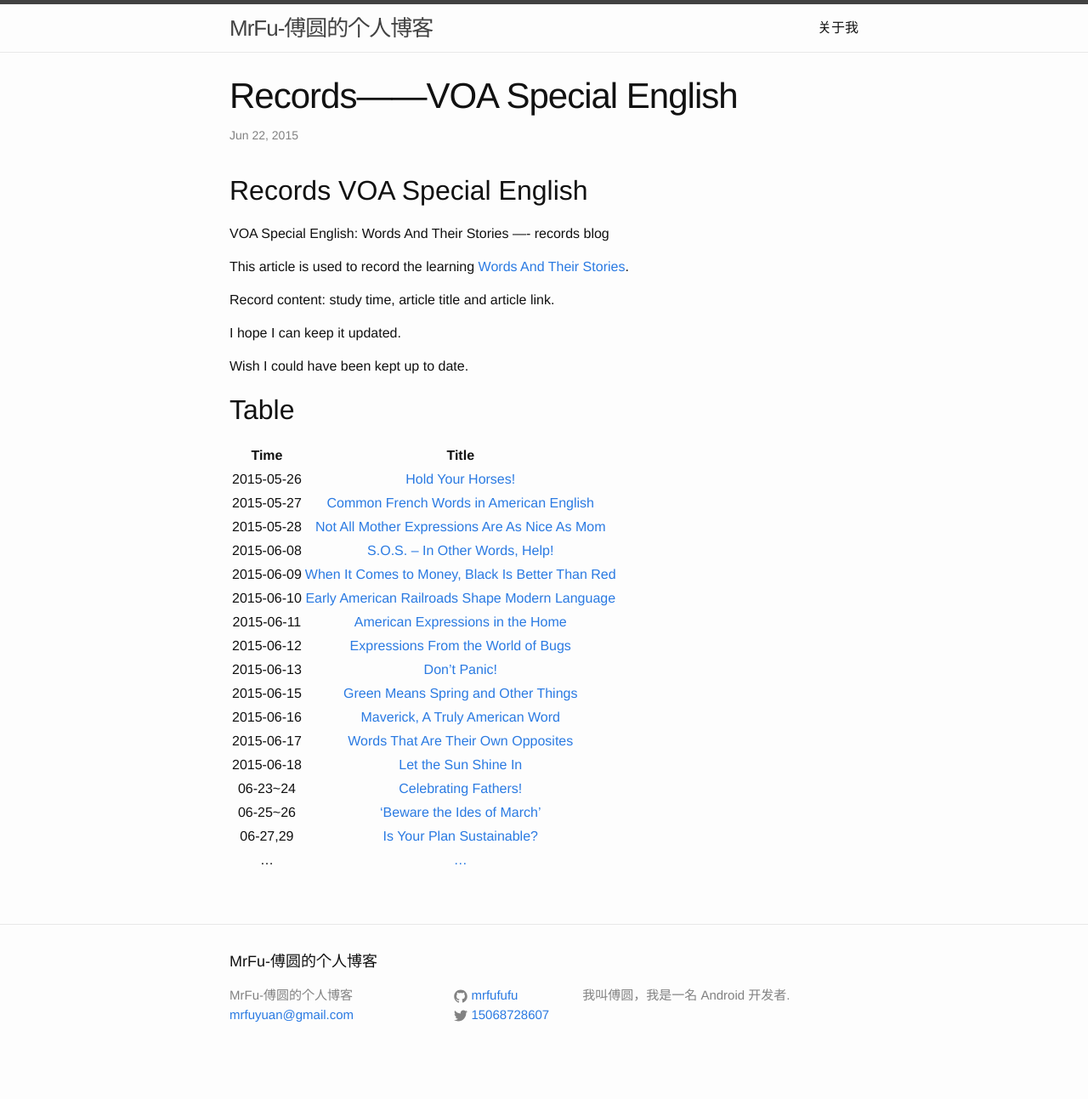
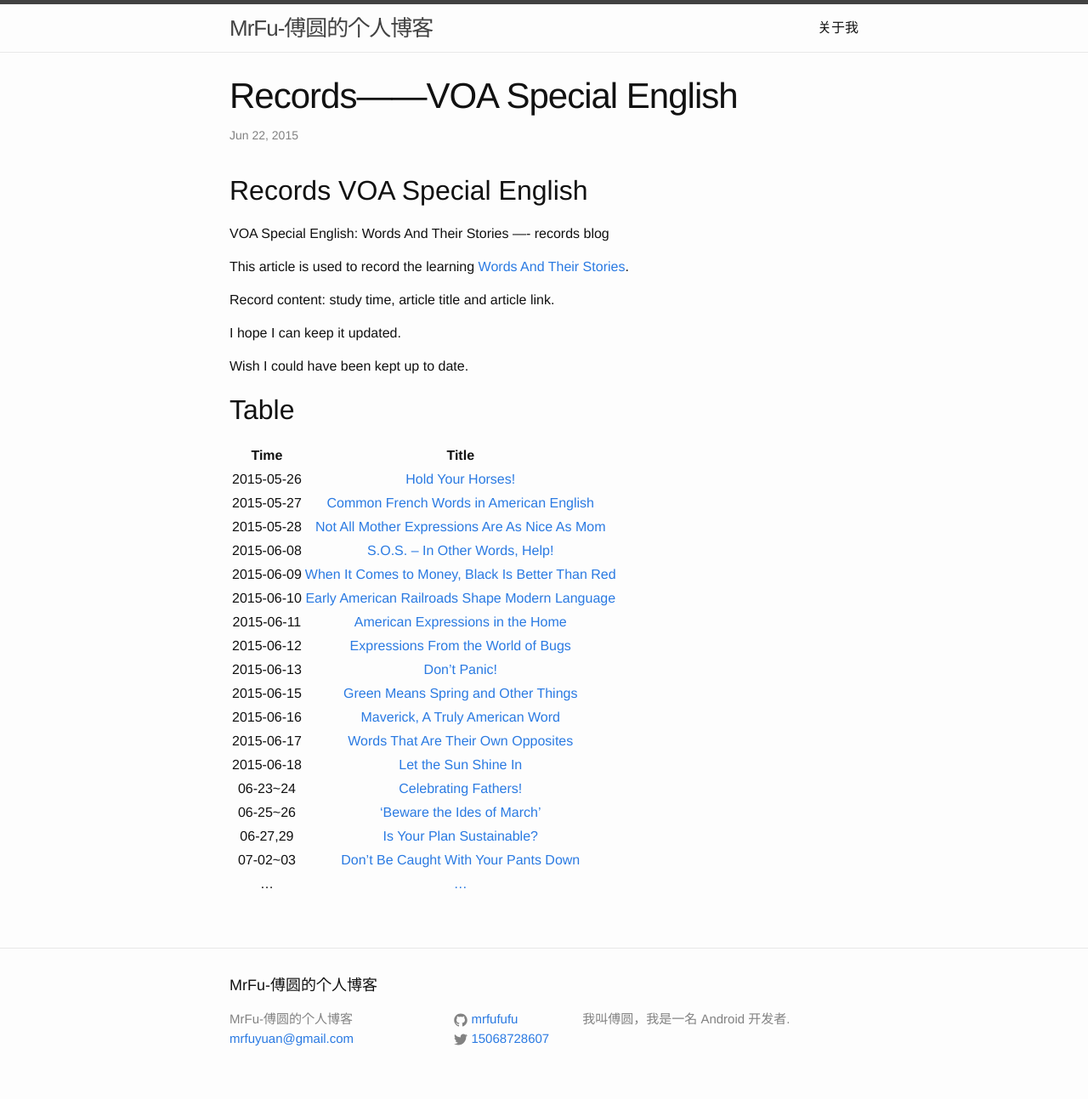
Before and after one commit to MrFuFuFu/mrfufufu.github.io, a Jekyll site: the page built from _posts/2015-06-22-Records-VOA-Special-English.markdown, in a window 1280 px wide. Shown: the whole page at 85% size. Built offline with Jekyll 4.4.1, drawn with Linux system fonts in a browser that asks for light colours; Markdown is read by kramdown in place of the engine named in the settings; before the commit the page ends 1265 px from its top, so only the background shows below that.

Commit message:
modify english blog

```diff
--- a/_posts/2015-06-22-Records-VOA-Special-English.markdown
+++ b/_posts/2015-06-22-Records-VOA-Special-English.markdown
@@ -38,4 +38,5 @@
 06-23~24   | [Celebrating Fathers!](http://www.51voa.com/VOA_Special_English/happy-fathers-day-63528.html)
 06-25~26   | ['Beware the Ides of March'](http://www.51voa.com/VOA_Special_English/beware-the-ides-of-march-61964.html)
 06-27,29   | [Is Your Plan Sustainable?](http://www.51voa.com/VOA_Special_English/sustainable-words-stories-61510.html)
+07-02~03   | [Don't Be Caught With Your Pants Down](http://www.51voa.com/VOA_Special_English/dont-be-caught-with-your-pants-down-words-and-their-stories-63656.html)
 ...   | [...](...)
```
